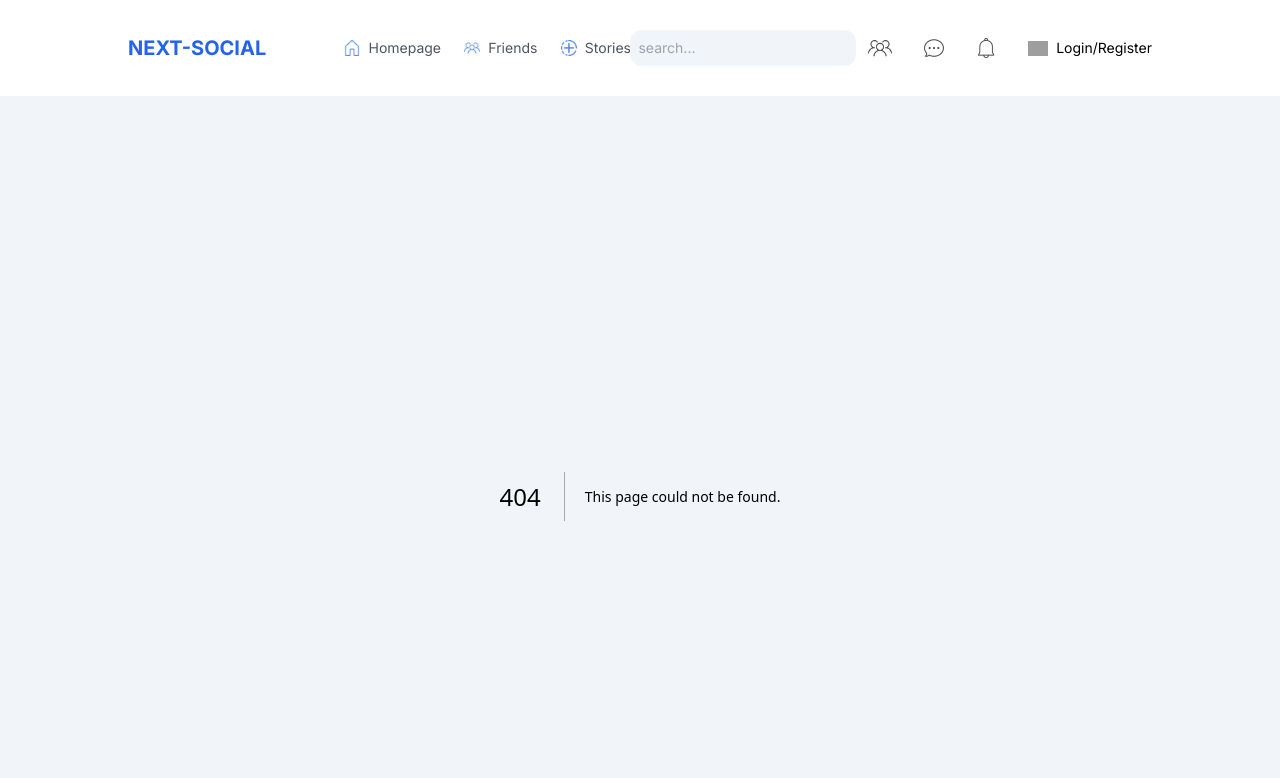
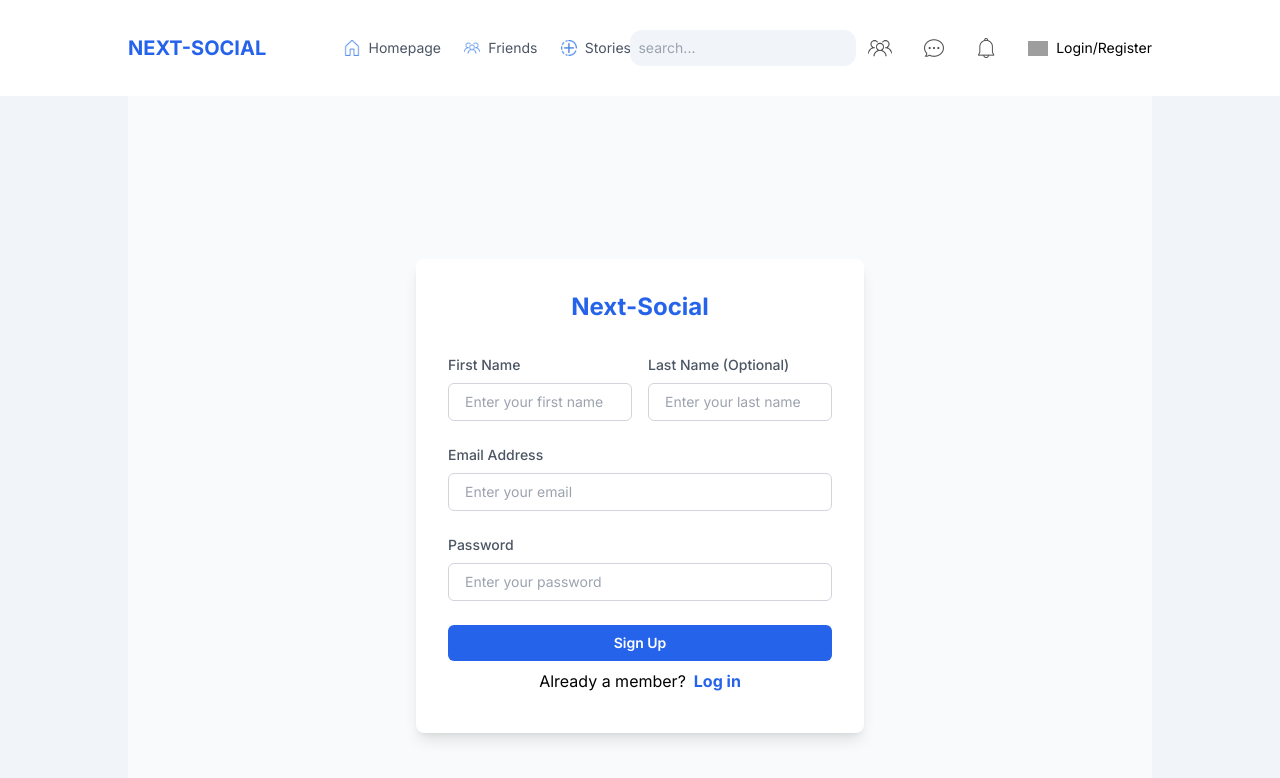
Before and after one commit to ShehzainHassan/Next-Social, a Next.js app: page /signUp in a window 1280 px wide. Before the commit this address had no page. Shown: the top 778 px of the page. Built offline with nearby package versions, Linux system fonts and the light colour scheme; grey boxes are pictures that could not be loaded.

Commit message:
Created signIn and signUp pages

```diff
--- /dev/null
+++ b/app/signIn/page.tsx
@@ -0,0 +1,54 @@
+import Link from "next/link";
+
+export default function SignIn() {
+  return (
+    <div className="flex items-center justify-center h-screen">
+      <div className="bg-white p-8 rounded-lg shadow-lg w-full max-w-md">
+        <h2 className="text-2xl font-bold text-center text-blue-600 mb-8">
+          Next-Social
+        </h2>
+        <form>
+          <div className="mb-6">
+            <label
+              htmlFor="email"
+              className="block text-sm font-medium text-gray-600 mb-2">
+              Email Address
+            </label>
+            <input
+              type="email"
+              id="email"
+              required
+              placeholder="Enter your email"
+              className="w-full px-4 py-2 border border-gray-300 rounded-md text-sm text-gray-700 focus:outline-none focus:ring-2 focus:ring-blue-500"
+            />
+          </div>
+          <div className="mb-6">
+            <label
+              htmlFor="password"
+              className="block text-sm font-medium text-gray-600 mb-2">
+              Password
+            </label>
+            <input
+              type="password"
+              id="password"
+              required
+              placeholder="Enter your password"
+              className="w-full px-4 py-2 border border-gray-300 rounded-md text-sm text-gray-700 focus:outline-none focus:ring-2 focus:ring-blue-500"
+            />
+          </div>
+          <button
+            type="submit"
+            className="w-full py-2 bg-blue-600 text-white rounded-md text-sm font-semibold hover:bg-blue-700 focus:outline-none focus:ring-2 focus:ring-blue-500">
+            Log In
+          </button>
+          <div className="flex p-2 gap-2 items-center justify-center">
+            <p>New to Next-Social?</p>
+            <Link href="/signUp">
+              <p className="text-blue-600 font-bold">Join now</p>
+            </Link>
+          </div>
+        </form>
+      </div>
+    </div>
+  );
+}
--- /dev/null
+++ b/app/signUp/page.tsx
@@ -0,0 +1,86 @@
+import Link from "next/link";
+
+export default function SignUp() {
+  return (
+    <div className="flex items-center justify-center h-screen bg-gray-50">
+      <div className="bg-white p-8 rounded-lg shadow-lg w-full max-w-md">
+        <h2 className="text-2xl font-bold text-center text-blue-600 mb-8 ">
+          Next-Social
+        </h2>
+        <form>
+          <div className="mb-6 grid grid-cols-2 gap-4">
+            <div>
+              <label
+                htmlFor="firstName"
+                className="block text-sm font-medium text-gray-600 mb-2">
+                First Name
+              </label>
+              <input
+                type="text"
+                required
+                id="firstName"
+                placeholder="Enter your first name"
+                className="w-full px-4 py-2 border border-gray-300 rounded-md text-sm text-gray-700 focus:outline-none focus:ring-2 focus:ring-blue-500"
+              />
+            </div>
+            <div>
+              <label
+                htmlFor="lastName"
+                className="block text-sm font-medium text-gray-600 mb-2">
+                Last Name (Optional)
+              </label>
+              <input
+                type="text"
+                id="lastName"
+                placeholder="Enter your last name"
+                className="w-full px-4 py-2 border border-gray-300 rounded-md text-sm text-gray-700 focus:outline-none focus:ring-2 focus:ring-blue-500"
+              />
+            </div>
+          </div>
+
+          <div className="mb-6">
+            <label
+              htmlFor="email"
+              className="block text-sm font-medium text-gray-600 mb-2">
+              Email Address
+            </label>
+            <input
+              type="email"
+              id="email"
+              required
+              placeholder="Enter your email"
+              className="w-full px-4 py-2 border border-gray-300 rounded-md text-sm text-gray-700 focus:outline-none focus:ring-2 focus:ring-blue-500"
+            />
+          </div>
+
+          <div className="mb-6">
+            <label
+              htmlFor="password"
+              className="block text-sm font-medium text-gray-600 mb-2">
+              Password
+            </label>
+            <input
+              type="password"
+              id="password"
+              required
+              placeholder="Enter your password"
+              className="w-full px-4 py-2 border border-gray-300 rounded-md text-sm text-gray-700 focus:outline-none focus:ring-2 focus:ring-blue-500"
+            />
+          </div>
+
+          <button
+            type="submit"
+            className="w-full py-2 bg-blue-600 text-white rounded-md text-sm font-semibold hover:bg-blue-700 focus:outline-none focus:ring-2 focus:ring-blue-500">
+            Sign Up
+          </button>
+          <div className="flex p-2 gap-2 items-center justify-center">
+            <p>Already a member?</p>
+            <Link href="/signIn">
+              <p className="text-blue-600 font-bold">Log in</p>
+            </Link>
+          </div>
+        </form>
+      </div>
+    </div>
+  );
+}
--- a/components/Navbar.tsx
+++ b/components/Navbar.tsx
@@ -68,7 +68,7 @@ const Navbar = () => {
         </div>
         <div className="flex items-center gap-2 text-sm">
           <Image src="/login.webp" alt="Login" width={20} height={20} />
-          <Link href="/sign-in">Login/Register</Link>
+          <Link href="/signIn">Login/Register</Link>
         </div>
         <MobileMenu />
       </div>
--- a/package.json
+++ b/package.json
@@ -9,6 +9,9 @@
     "lint": "next lint"
   },
   "dependencies": {
+    "@nextui-org/modal": "^2.2.6",
+    "@nextui-org/react": "^2.6.10",
+    "antd": "^5.22.7",
     "mongodb": "^6.12.0",
     "next": "15.1.2",
     "react": "^19.0.0",
```
Also changed, not shown: 1 other file (tests, documents, lock files or other folders).
